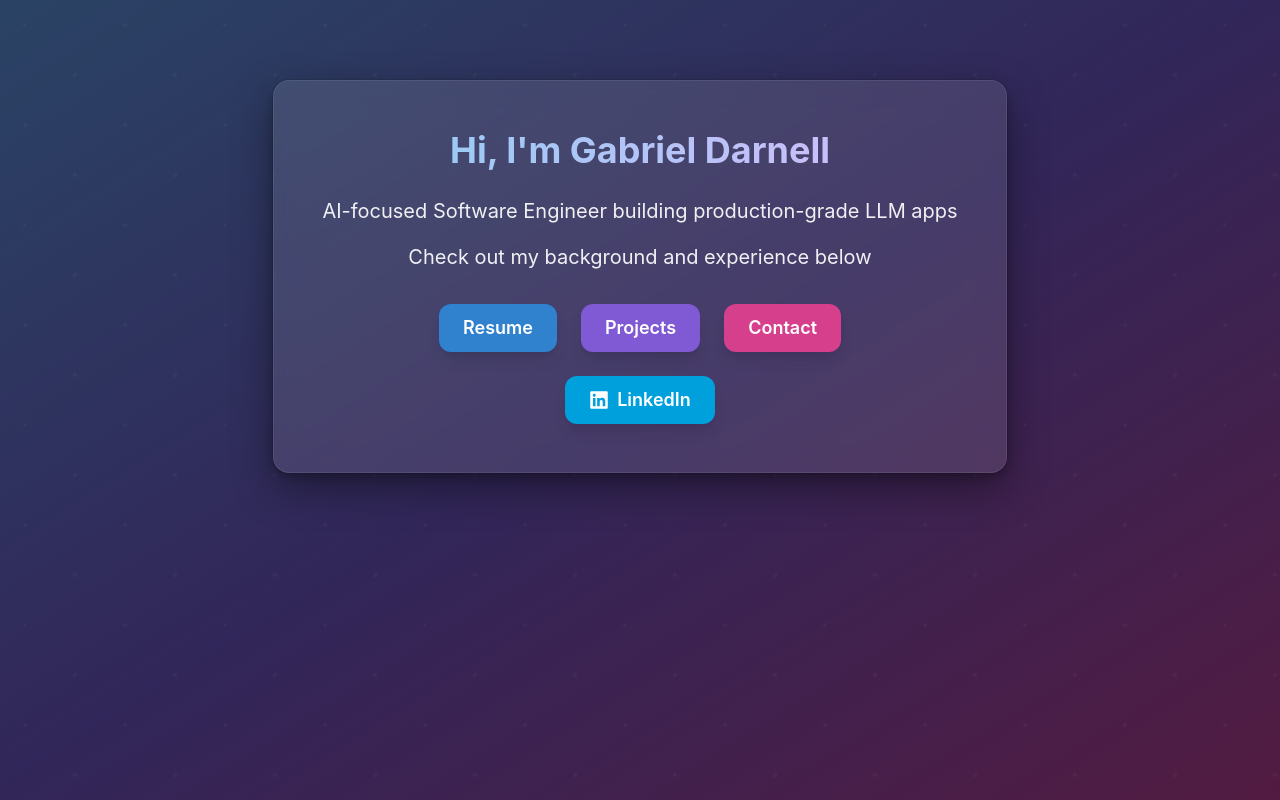
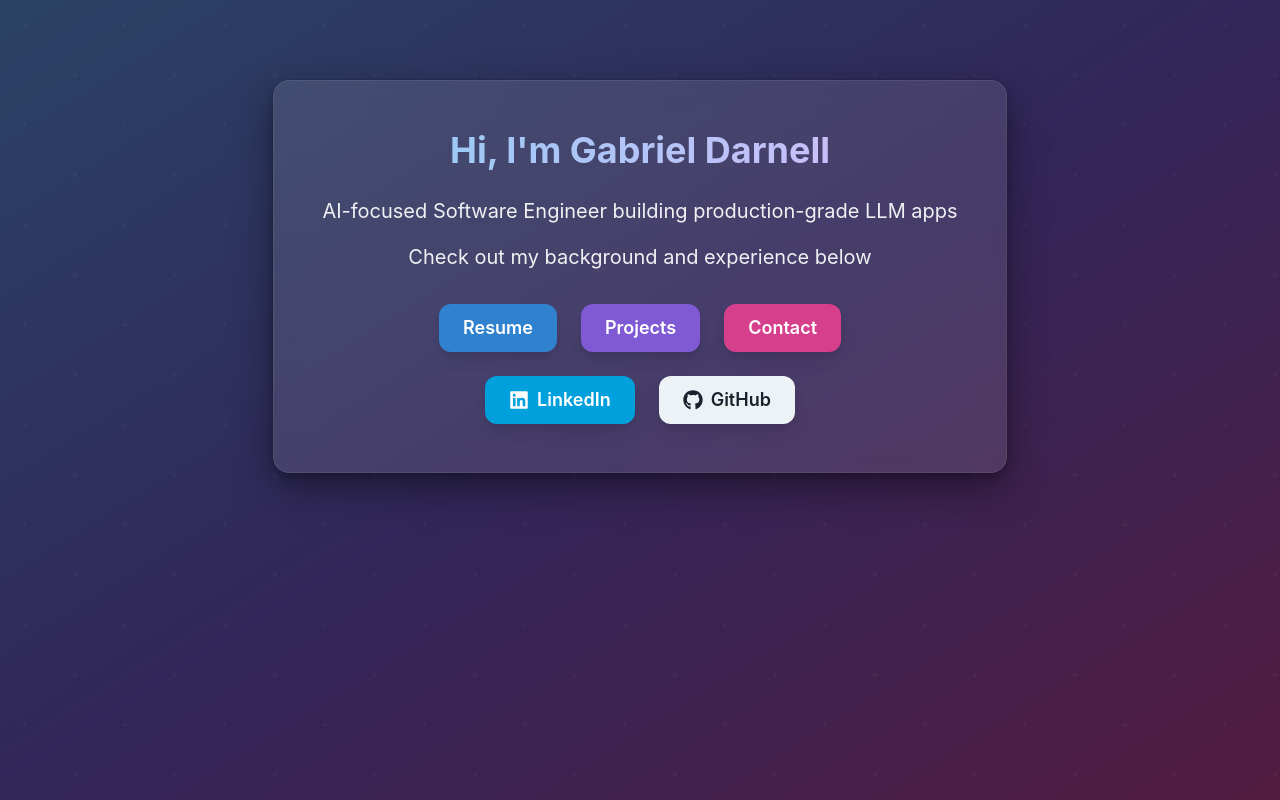
Before and after one commit to gabed38/personal_website, a Next.js app: page / in a window 1280 px wide. Built offline with nearby package versions, Linux system fonts and the light colour scheme; what @chakra-ui/next-js would draw is missing.

Commit message:
Add GitHub link to homepage

```diff
--- a/src/app/page.tsx
+++ b/src/app/page.tsx
@@ -3,7 +3,7 @@
 import Link from 'next/link'
 import { LazyMotion, domAnimation, m } from 'framer-motion'
 import { Box, Button, Heading, Text, Stack, Container, Icon } from '@chakra-ui/react'
-import { FaLinkedin } from 'react-icons/fa'
+import { FaLinkedin, FaGithub } from 'react-icons/fa'
 
 export default function Home() {
   return (
@@ -134,6 +134,20 @@ export default function Home() {
                         LinkedIn
                       </Button>
                     </Link>
+                    <Link href="https://github.com/gabed38" passHref>
+                      <Button
+                        as="a"
+                        size="lg"
+                        colorScheme="gray"
+                        rounded="xl"
+                        shadow="lg"
+                        leftIcon={<Icon as={FaGithub} boxSize={5} />}
+                        _hover={{ transform: 'translateY(-2px)', shadow: '2xl' }}
+                        transition="all 0.2s"
+                      >
+                        GitHub
+                      </Button>
+                    </Link>
                   </Stack>
                 </Stack>
               </m.div>
```
